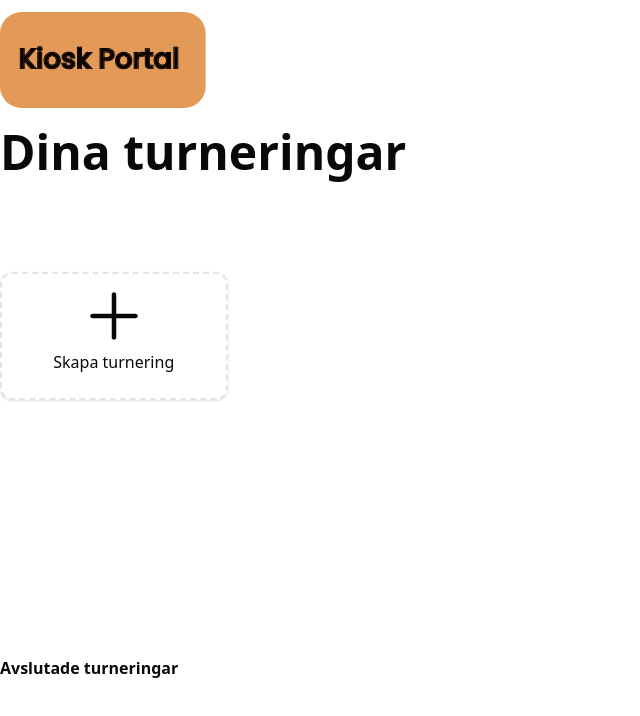
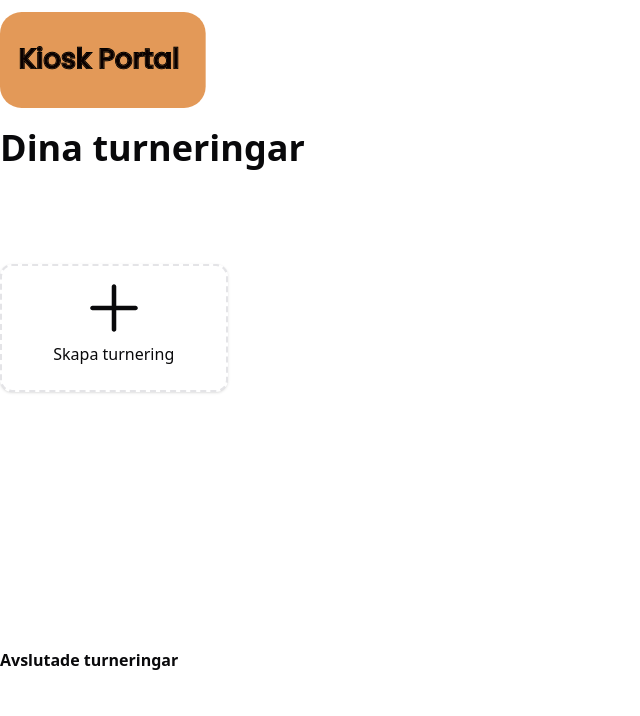
Before and after one commit to Camilla-bjorkcom/kioskportal-orebrocupen, a React (Vite) app: page /createtournament in a window 1280 px wide. Shown: the top 716 px of the page, without its empty margins (0-640 px from the left). Built offline with nearby package versions, Linux system fonts and the light colour scheme; what react-oidc-context would draw is missing.

Commit message:
Text size from 5xl to 4xl on pages

```diff
--- a/src/pages/CreateTournament.tsx
+++ b/src/pages/CreateTournament.tsx
@@ -10,7 +10,7 @@ function CreateTournament() {
     <Header />
 
     <div className="container mx-auto ">
-      <h1 className="font-bold text-5xl mb-24">Dina turneringar</h1>
+      <h2 className="font-bold text-4xl mb-24">Dina turneringar</h2>
       <CreateTournamentBtn />
       <p className="pt-64 font-bold">Avslutade turneringar</p>
     </div>
--- a/src/pages/Dashboard.tsx
+++ b/src/pages/Dashboard.tsx
@@ -11,7 +11,7 @@ function Dashboard() {
     <>
       <PagesHeader pathname={pathname} />
       <div className="container mx-auto">
-        <h2 className="font-bold text-5xl mb-24 pl-5">Din översikt</h2>
+        <h2 className="font-bold text-4xl mb-24 pl-5">Din översikt</h2>
         <DashboardStats />
         <DashboardLink />
         <DaysLeftTourStat />
```
